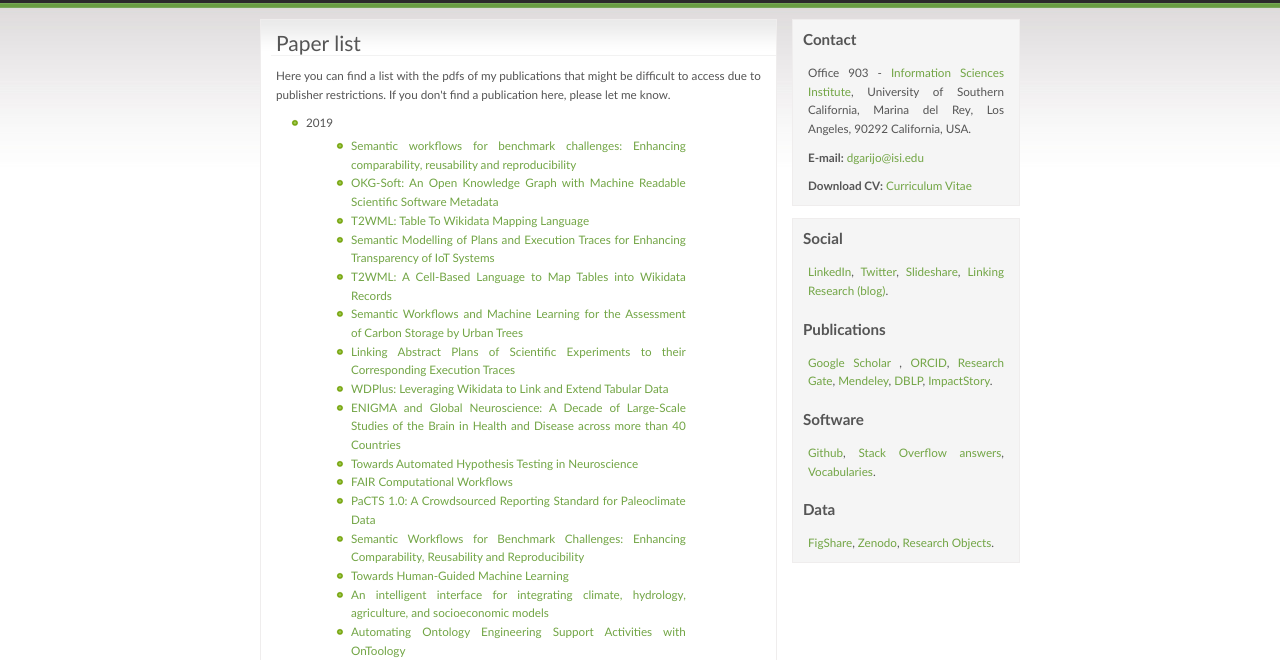
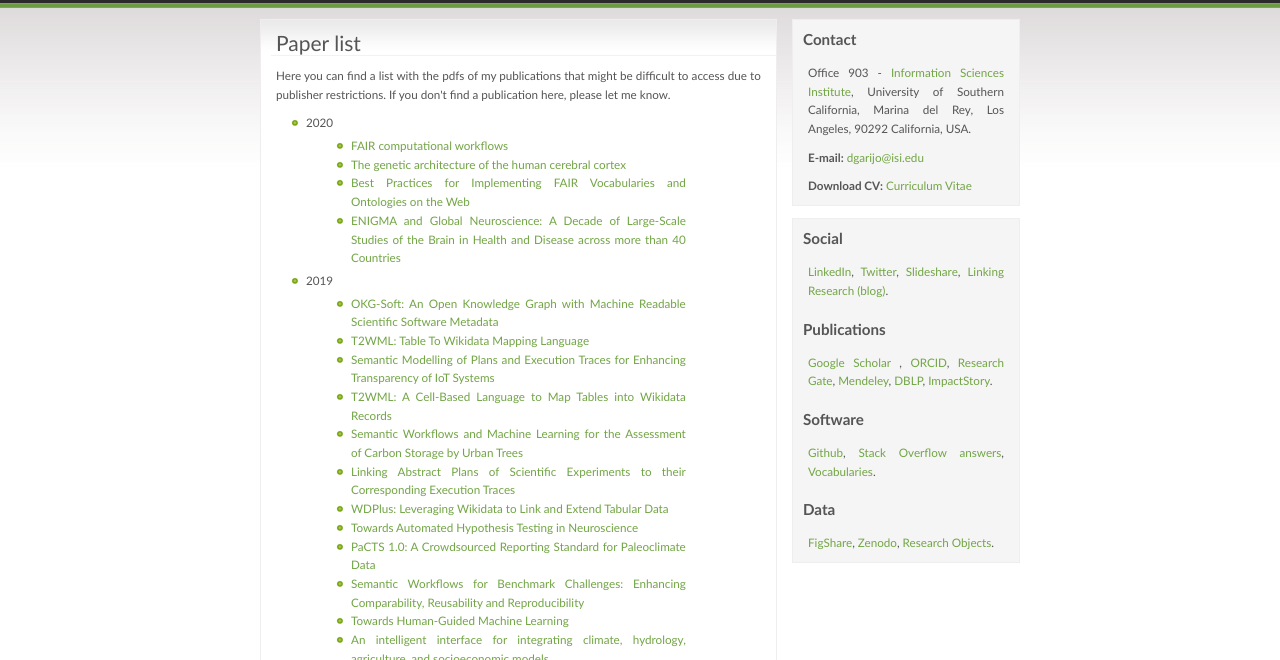
Before and after one commit to dgarijo/me, a plain HTML site: page papers.html in a window 1280 px wide. Shown: the part 91-751 px from the top of the page. Drawn offline with Linux system fonts and the light colour scheme.

Commit message:
updated publications

```diff
--- a/papers.html
+++ b/papers.html
@@ -99,9 +99,15 @@
 				<h1>Paper list</h1>
 				<p>Here you can find a list with the pdfs of my publications that might be difficult to access due to publisher restrictions. If you don't find a publication here, please let me know. </p>
 				<ul>
+                    <li>2020</li>
+                        <ul>
+                        <li><a href="http://dgarijo.com/papers/fair_wfs2019.pdf}">FAIR computational workflows</a></li>
+                        <li><a href="http://dgarijo.com/papers/genetic_architecture_of_the_human_cerebral_cor.pdf">The genetic architecture of the human cerebral cortex</a></li>
+                        <li><a href="http://dgarijo.com/papers/best_practices2020">Best Practices for Implementing FAIR Vocabularies and Ontologies on the Web</a></li>
+                        <li><a href="http://dgarijo.com/papers/enigma_global.pdf">ENIGMA and Global Neuroscience: A Decade of Large-Scale Studies of the Brain in Health and Disease across more than 40 Countries</a></li>
+                        </ul>
                     <li>2019</li>
                         <ul>
-                        <li><a href="http://www.isi.edu/~gil/papers/srivastava-etal-psb19.pdf">Semantic workflows for benchmark challenges: Enhancing comparability, reusability and reproducibility</a></li>
                         <li><a href="papers/OKG-SoftEscience2019.pdf">OKG-Soft: An Open Knowledge Graph with Machine Readable Scientific Software Metadata</a></li>
                         <li><a href="papers/t2wmlKCAP2019.pdf">T2WML: Table To Wikidata Mapping Language</a></li>
                         <li><a href="papers/IoT_Systems_AAM2019.pdf">Semantic Modelling of Plans and Execution Traces for Enhancing Transparency of IoT Systems</a></li>
@@ -109,9 +115,7 @@
                         <li><a href="http://ceur-ws.org/Vol-2526/paper1.pdf">Semantic Workflows and Machine Learning for the Assessment of Carbon Storage by Urban Trees</a></li>
                         <li><a href="http://ceur-ws.org/Vol-2526/short1.pdf">Linking Abstract Plans of Scientific Experiments to their Corresponding Execution Traces</a></li>
                         <li><a href="http://ceur-ws.org/Vol-2526/short4.pdf">WDPlus: Leveraging Wikidata to Link and Extend Tabular Data</a></li>
-                        <li><a href="http://psyarxiv.com/qnsh7">ENIGMA and Global Neuroscience: A Decade of Large-Scale Studies of the Brain in Health and Disease across more than 40 Countries</a></li>
                         <li><a href="papers/Enigma_Disk_2019.pdf">Towards Automated Hypothesis Testing in Neuroscience</a></li>
-                        <li><a href="papers/fairWfs2019.pdf">FAIR Computational Workflows</a></li>
                         <li><a href="https://agupubs.onlinelibrary.wiley.com/doi/epdf/10.1029/2019PA003632">PaCTS 1.0: A Crowdsourced Reporting Standard for Paleoclimate Data</a></li>
                         <li><a href="http://www.isi.edu/~gil/papers/srivastava-etal-psb19.pdf">Semantic Workflows for Benchmark Challenges: Enhancing Comparability, Reusability and Reproducibility</a></li>
                         <li><a href="papers/iui2019.pdf">Towards Human-Guided Machine Learning</a></li>
```
Also changed, not shown: 6 other files.
